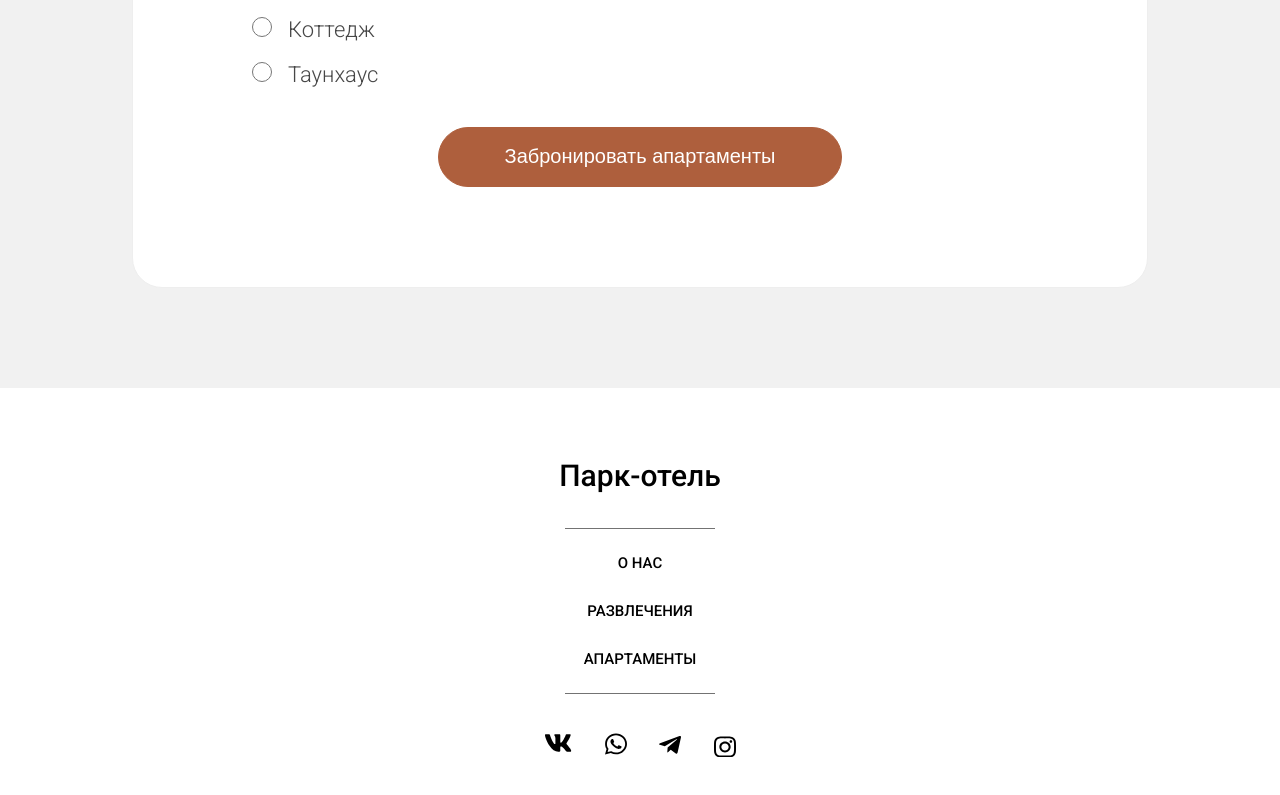
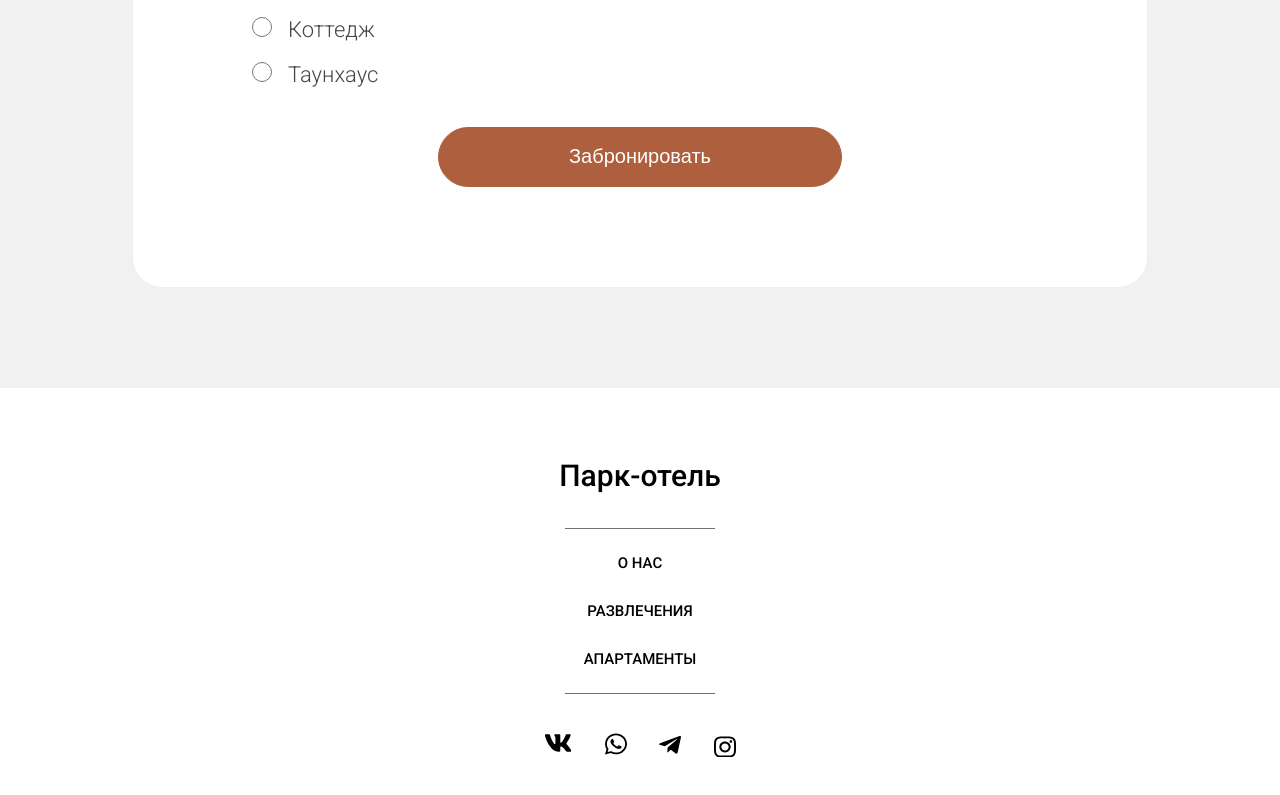
Before and after one commit to LaziukAlena/Park-Hotel, a plain HTML site: page index.html in a window 1280 px wide. Shown: the part 4014-4809 px from the top of the page. Drawn offline with Linux system fonts and the light colour scheme.

Commit message:
Update index.html

```diff
--- a/index.html
+++ b/index.html
@@ -117,7 +117,7 @@
                     <input type="radio" name="type-apartament" value="townhouse" id="townhouse">
                     <label for="townhouse">Таунхаус</label>
                     </div>
-                    <input type="submit" value="Забронировать апартаменты" id="userSubmit">
+                    <input type="submit" value="Забронировать" id="userSubmit">
                 </form>
             </div>
         </section>
```
